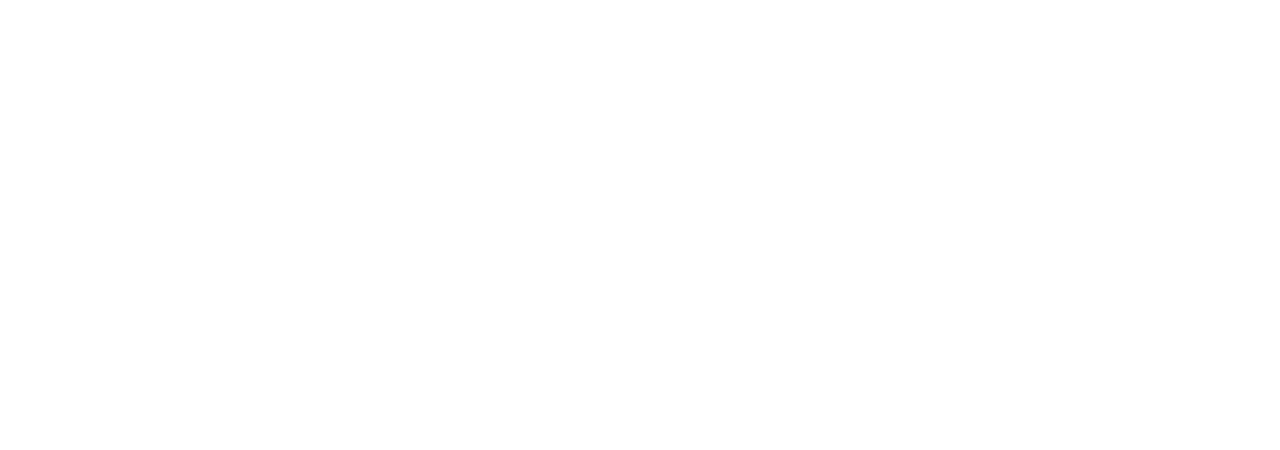
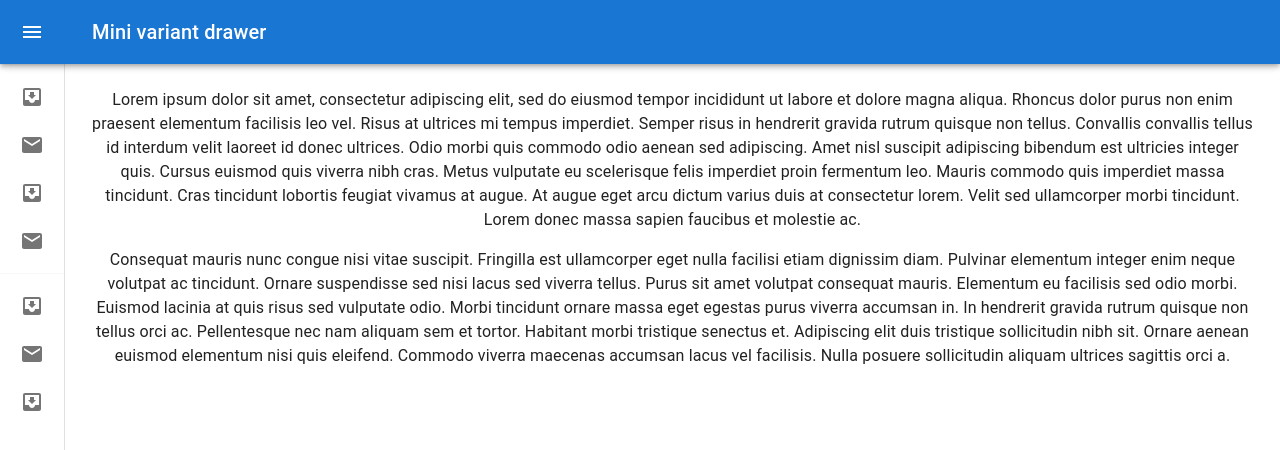
Before and after one commit to kishore-kumar17/typescript, a React (Create React App) app: page /mui in a window 1280 px wide. Before the commit this address had no page. Shown: the top 450 px of the page. Built offline with nearby package versions, Linux system fonts and the light colour scheme.

Commit message:
side nav

```diff
--- a/package.json
+++ b/package.json
@@ -3,6 +3,10 @@
   "version": "0.1.0",
   "private": true,
   "dependencies": {
+    "@emotion/react": "^11.10.0",
+    "@emotion/styled": "^11.10.0",
+    "@mui/icons-material": "^5.8.4",
+    "@mui/material": "^5.10.1",
     "@reduxjs/toolkit": "^1.8.3",
     "@testing-library/jest-dom": "^5.16.5",
     "@testing-library/react": "^13.3.0",
@@ -11,6 +15,7 @@
     "@types/node": "^16.11.47",
     "@types/react": "^18.0.15",
     "@types/react-dom": "^18.0.6",
+    "antd": "^4.22.6",
     "axios": "^0.27.2",
     "bootstrap": "^5.2.0",
     "react": "^18.2.0",
--- a/src/App.tsx
+++ b/src/App.tsx
@@ -13,6 +13,8 @@ import Pages from "./Routes/Pages";
 import Login from "./components/interceptors/Forntend/Login";
 import Register from "./components/interceptors/Forntend/Register";
 import Home from "./components/interceptors/Forntend/Home";
+import Sidebar from "./components/Sidebar";
+import Navheader from "./components/Navbar/Navheader";
 
 function App() {
   return (
@@ -21,6 +23,7 @@ function App() {
       {/* <NewTodo /> */}
       <Provider store={store}>
         <BrowserRouter>
+
           <Routes>
             <Route path="/" element={<Pages />}></Route>
             <Route path="/newtodo" element={<NewTodo />}></Route>
@@ -32,8 +35,11 @@ function App() {
             <Route path="/login" element={< Login/>}></Route>
             <Route path="/register" element={< Register/>}></Route>
             <Route path="/home" element={< Home/>}></Route>
+            <Route path="/mui" element={<Sidebar/>}></Route>
+            <Route path="/nav" element={<Navheader/>}></Route>
 
           </Routes>
+
         </BrowserRouter>
       </Provider>
     </div>
--- a/src/Routes/Pages.tsx
+++ b/src/Routes/Pages.tsx
@@ -5,7 +5,6 @@ const Pages = () => {
     <div>
       Routes
       <ol>
-
         <li>
           <Link to="/todo">todo </Link>
         </li>
@@ -30,6 +29,12 @@ const Pages = () => {
         <li>
           <Link to="/login">INTERCEPTORS</Link>
         </li>
+        <li>
+          <Link to="/mui">sidenav</Link>
+        </li>
+        <li>
+          <Link to="/nav"> side navigation</Link>
+        </li>
       </ol>
     </div>
   );
--- /dev/null
+++ b/src/components/Navbar/Navheader.tsx
@@ -0,0 +1,30 @@
+import { List } from "antd";
+import React from "react";
+import { Dropdown } from "react-bootstrap";
+
+const Navheader = () => {
+  return (
+    <div>
+      <h1>Navheader</h1>
+      <List>
+        <ul>
+          <li>dashboard</li>
+          <li>Home</li>
+          <li>Aout</li>
+          <li>Menu</li>
+          <ul>
+            <Dropdown>
+              <li>forntend</li>
+              <li>backend</li>
+              <li>data base</li>
+            </Dropdown>
+          </ul>
+
+          <li>Logout</li>
+        </ul>
+      </List>
+    </div>
+  );
+};
+
+export default Navheader;
--- /dev/null
+++ b/src/components/Sidebar.tsx
@@ -0,0 +1,216 @@
+import * as React from 'react';
+import { styled, useTheme, Theme, CSSObject } from '@mui/material/styles';
+import Box from '@mui/material/Box';
+import MuiDrawer from '@mui/material/Drawer';
+import MuiAppBar, { AppBarProps as MuiAppBarProps } from '@mui/material/AppBar';
+import Toolbar from '@mui/material/Toolbar';
+import List from '@mui/material/List';
+import CssBaseline from '@mui/material/CssBaseline';
+import Typography from '@mui/material/Typography';
+import Divider from '@mui/material/Divider';
+import IconButton from '@mui/material/IconButton';
+import MenuIcon from '@mui/icons-material/Menu';
+import ChevronLeftIcon from '@mui/icons-material/ChevronLeft';
+import ChevronRightIcon from '@mui/icons-material/ChevronRight';
+import ListItem from '@mui/material/ListItem';
+import ListItemButton from '@mui/material/ListItemButton';
+import ListItemIcon from '@mui/material/ListItemIcon';
+import ListItemText from '@mui/material/ListItemText';
+import InboxIcon from '@mui/icons-material/MoveToInbox';
+import MailIcon from '@mui/icons-material/Mail';
+
+const drawerWidth = 240;
+
+const openedMixin = (theme: Theme): CSSObject => ({
+  width: drawerWidth,
+  transition: theme.transitions.create('width', {
+    easing: theme.transitions.easing.sharp,
+    duration: theme.transitions.duration.enteringScreen,
+  }),
+  overflowX: 'hidden',
+});
+
+const closedMixin = (theme: Theme): CSSObject => ({
+  transition: theme.transitions.create('width', {
+    easing: theme.transitions.easing.sharp,
+    duration: theme.transitions.duration.leavingScreen,
+  }),
+  overflowX: 'hidden',
+  width: `calc(${theme.spacing(7)} + 1px)`,
+  [theme.breakpoints.up('sm')]: {
+    width: `calc(${theme.spacing(8)} + 1px)`,
+  },
+});
+
+const DrawerHeader = styled('div')(({ theme }) => ({
+  display: 'flex',
+  alignItems: 'center',
+  justifyContent: 'flex-end',
+  padding: theme.spacing(0, 1),
+  // necessary for content to be below app bar
+  ...theme.mixins.toolbar,
+}));
+
+interface AppBarProps extends MuiAppBarProps {
+  open?: boolean;
+}
+
+const AppBar = styled(MuiAppBar, {
+  shouldForwardProp: (prop) => prop !== 'open',
+})<AppBarProps>(({ theme, open }) => ({
+  zIndex: theme.zIndex.drawer + 1,
+  transition: theme.transitions.create(['width', 'margin'], {
+    easing: theme.transitions.easing.sharp,
+    duration: theme.transitions.duration.leavingScreen,
+  }),
+  ...(open && {
+    marginLeft: drawerWidth,
+    width: `calc(100% - ${drawerWidth}px)`,
+    transition: theme.transitions.create(['width', 'margin'], {
+      easing: theme.transitions.easing.sharp,
+      duration: theme.transitions.duration.enteringScreen,
+    }),
+  }),
+}));
+
+const Drawer = styled(MuiDrawer, { shouldForwardProp: (prop) => prop !== 'open' })(
+  ({ theme, open }) => ({
+    width: drawerWidth,
+    flexShrink: 0,
+    whiteSpace: 'nowrap',
+    boxSizing: 'border-box',
+    ...(open && {
+      ...openedMixin(theme),
+      '& .MuiDrawer-paper': openedMixin(theme),
+    }),
+    ...(!open && {
+      ...closedMixin(theme),
+      '& .MuiDrawer-paper': closedMixin(theme),
+    }),
+  }),
+);
+
+export default function MiniDrawer() {
+  const theme = useTheme();
+  const [open, setOpen] = React.useState(false);
+
+  const handleDrawerOpen = () => {
+    setOpen(true);
+  };
+
+  const handleDrawerClose = () => {
+    setOpen(false);
+  };
+
+  return (
+    <Box sx={{ display: 'flex' }}>
+      <CssBaseline />
+      <AppBar position="fixed" open={open}>
+        <Toolbar>
+          <IconButton
+            color="inherit"
+            aria-label="open drawer"
+            onClick={handleDrawerOpen}
+            edge="start"
+            sx={{
+              marginRight: 5,
+              ...(open && { display: 'none' }),
+            }}
+          >
+            <MenuIcon />
+          </IconButton>
+          <Typography variant="h6" noWrap component="div">
+            Mini variant drawer
+          </Typography>
+        </Toolbar>
+      </AppBar>
+      <Drawer variant="permanent" open={open}>
+        <DrawerHeader>
+          <IconButton onClick={handleDrawerClose}>
+            {theme.direction === 'rtl' ? <ChevronRightIcon /> : <ChevronLeftIcon />}
+          </IconButton>
+        </DrawerHeader>
+        <Divider />
+        <List>
+          {['Inbox', 'Starred', 'Send email', 'Drafts'].map((text, index) => (
+            <ListItem key={text} disablePadding sx={{ display: 'block' }}>
+              <ListItemButton
+                sx={{
+                  minHeight: 48,
+                  justifyContent: open ? 'initial' : 'center',
+                  px: 2.5,
+                }}
+              >
+                <ListItemIcon
+                  sx={{
+                    minWidth: 0,
+                    mr: open ? 3 : 'auto',
+                    justifyContent: 'center',
+                  }}
+                >
+                  {index % 2 === 0 ? <InboxIcon /> : <MailIcon />}
+                </ListItemIcon>
+                <ListItemText primary={text} sx={{ opacity: open ? 1 : 0 }} />
+              </ListItemButton>
+            </ListItem>
+          ))}
+        </List>
+        <Divider />
+        <List>
+          {['All mail', 'Trash', 'Spam'].map((text, index) => (
+            <ListItem key={text} disablePadding sx={{ display: 'block' }}>
+              <ListItemButton
+                sx={{
+                  minHeight: 48,
+                  justifyContent: open ? 'initial' : 'center',
+                  px: 2.5,
+                }}
+              >
+                <ListItemIcon
+                  sx={{
+                    minWidth: 0,
+                    mr: open ? 3 : 'auto',
+                    justifyContent: 'center',
+                  }}
+                >
+                  {index % 2 === 0 ? <InboxIcon /> : <MailIcon />}
+                </ListItemIcon>
+                <ListItemText primary={text} sx={{ opacity: open ? 1 : 0 }} />
+              </ListItemButton>
+            </ListItem>
+          ))}
+        </List>
+      </Drawer>
+      <Box component="main" sx={{ flexGrow: 1, p: 3 }}>
+        <DrawerHeader />
+        <Typography paragraph>
+          Lorem ipsum dolor sit amet, consectetur adipiscing elit, sed do eiusmod
+          tempor incididunt ut labore et dolore magna aliqua. Rhoncus dolor purus non
+          enim praesent elementum facilisis leo vel. Risus at ultrices mi tempus
+          imperdiet. Semper risus in hendrerit gravida rutrum quisque non tellus.
+          Convallis convallis tellus id interdum velit laoreet id donec ultrices.
+          Odio morbi quis commodo odio aenean sed adipiscing. Amet nisl suscipit
+          adipiscing bibendum est ultricies integer quis. Cursus euismod quis viverra
+          nibh cras. Metus vulputate eu scelerisque felis imperdiet proin fermentum
+          leo. Mauris commodo quis imperdiet massa tincidunt. Cras tincidunt lobortis
+          feugiat vivamus at augue. At augue eget arcu dictum varius duis at
+          consectetur lorem. Velit sed ullamcorper morbi tincidunt. Lorem donec massa
+          sapien faucibus et molestie ac.
+        </Typography>
+        <Typography paragraph>
+          Consequat mauris nunc congue nisi vitae suscipit. Fringilla est ullamcorper
+          eget nulla facilisi etiam dignissim diam. Pulvinar elementum integer enim
+          neque volutpat ac tincidunt. Ornare suspendisse sed nisi lacus sed viverra
+          tellus. Purus sit amet volutpat consequat mauris. Elementum eu facilisis
+          sed odio morbi. Euismod lacinia at quis risus sed vulputate odio. Morbi
+          tincidunt ornare massa eget egestas purus viverra accumsan in. In hendrerit
+          gravida rutrum quisque non tellus orci ac. Pellentesque nec nam aliquam sem
+          et tortor. Habitant morbi tristique senectus et. Adipiscing elit duis
+          tristique sollicitudin nibh sit. Ornare aenean euismod elementum nisi quis
+          eleifend. Commodo viverra maecenas accumsan lacus vel facilisis. Nulla
+          posuere sollicitudin aliquam ultrices sagittis orci a.
+        </Typography>
+      </Box>
+    </Box>
+  );
+};
--- a/src/components/interceptors/Forntend/Home.tsx
+++ b/src/components/interceptors/Forntend/Home.tsx
@@ -1,4 +1,4 @@
-import React, { useState } from "react";
+import React, { useEffect, useState } from "react";
 import { Button, Card } from "react-bootstrap";
 import { useNavigate } from "react-router";
 import customAxios from "../axios";
@@ -17,6 +17,8 @@ const Home = () => {
         console.error(error.message);
       });
   };
+  //each and every time render ...
+  useEffect(()=>console.log('data',value),[value])
 
   const logout = () => {
     localStorage.clear();
--- a/src/components/interceptors/Forntend/Login.css
+++ b/src/components/interceptors/Forntend/Login.css
@@ -2,4 +2,5 @@
   background-color: rgb(157, 155, 155);
   text-align: center;
   padding: 160px;
+  border-radius: 20px;
 }
```
Also changed, not shown: 1 other file (tests, documents, lock files or other folders).
